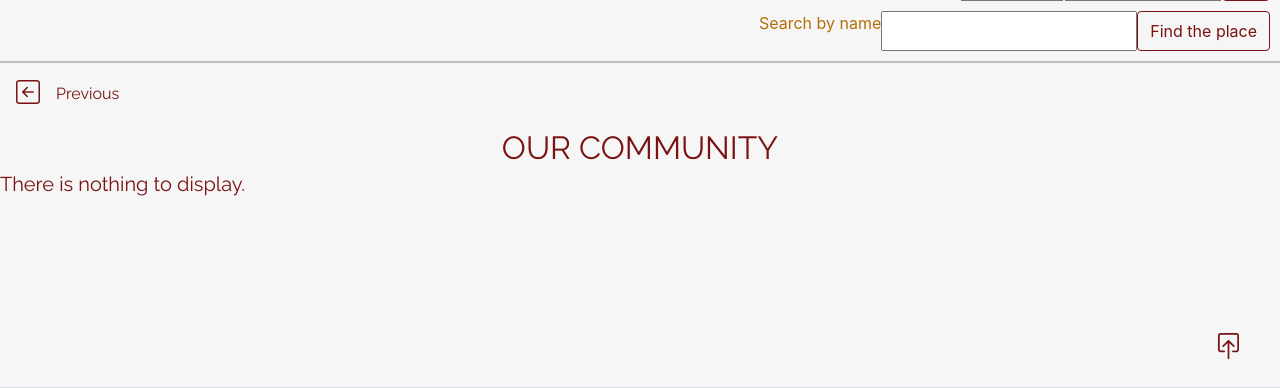
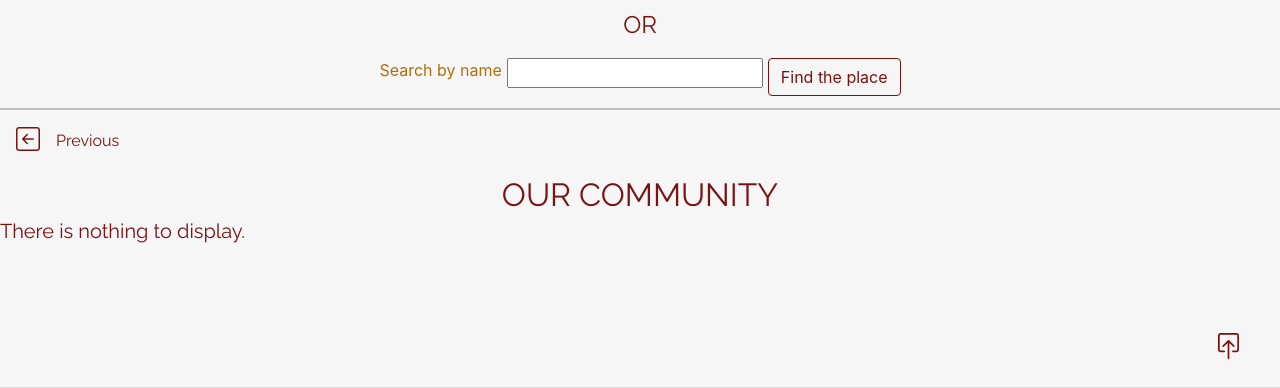
Before and after one commit to IvetteMcDermott/PP4Django-PeruExperience, a Django app: page /searchpage/ in a window 1280 px wide. Shown: the part 365-753 px from the top of the page. Run offline with Django 3.2, Linux system fonts and the light colour scheme; the visitor is signed in with stand-in values (Sample User, id 1); some libraries are stand-ins or nearby versions.

Commit message:
Rearrange of search bar

```diff
--- a/templates/search_bar.html
+++ b/templates/search_bar.html
@@ -1,20 +1,20 @@
 {% load crispy_forms_tags %}
-<section class="align-items-center">
+<section >
     {% if request.user.is_authenticated %}
-
-<form method="post" action="{% url 'search_locations' %}" enctype="multipart/form-data" >
-<!-- <div class="container-fluid d-flex flex-row-reverse"> -->
-<div class=" d-flex justify-content-end" style="margin:10px;">
-    <p class="align-baseline">Select the location you want to search in </p>
+    <div class="container-fluid ">
+        <div class="col d-flex justify-content-center">
+            <div class="row w-100 d-flex ">
+                <form method="post" action="{% url 'search_locations' %}" enctype="multipart/form-data">
+                    <div class=" d-flex justify-content-center align-items-start" style="margin:10px;">
+                        <p class="align-baseline">You can search by choosing the region</p>
                         {{ SearchPlacesForm | crispy }}
-        <select name="searchregion" class="searchbaritems">
-            <option selected disabled=true style="color:#b36e08;">--Region--</option>
+                        <select name="searchregion" style="color:#b36e08; margin-left:5px; margin-right:5px;" class="searchbaritems" required>
                             <option>Coast</option>
                             <option>The Andes</option>
                             <option>Jungle</option>
                         </select>
-        <select name="searchlocation" class="searchbaritems">
-            <option selected disabled=true style="color:#b36e08;">--Type Location--</option>
+                        <p class="align-baseline">and the type of location</p>
+                        <select name="searchlocation" style="color:#b36e08; margin-left:5px; margin-right:5px;" class="searchbaritems" required>
                             <option>Beach</option>
                             <option>Cultural</option>
                             <option>Nature</option>
@@ -24,20 +24,26 @@
                         <button type="submit" class="btn btn-outline-danger searchbaritems color">Go</button>
 
                     </div>
+
+                </form>
             </div>
+            <div class="row w-100 ">
+              <h4 class="text-center">OR</h4>
             </div>
-</div>
-</form>
+            <div class="row w-100">
                 <form method="post" id="form_section" action="{% url 'search_place' %}" enctype="multipart/form-data">
-    <div class=" d-flex justify-content-end" style="margin:10px;">
+                    <div class=" d-flex justify-content-center align-items-start" style="margin:10px;">
                         <p>Search by name</p>
                         {{ search_place_form | crispy }}
-        <input type="text" name="search">
+                        <input type="text" name="search" style="margin-left:5px; margin-right:5px;">
                         {% csrf_token %}
                         <button type="submit" class="btn btn-outline-danger color "> Find the place</button>
                     </div>
                 </form>
             </div>
+        </div>
+    </div>
+    </div>
     <hr style="margin: 0px;">
 </section>
 {% endif %}
```
Lines whose indentation alone changed are shown as unchanged.
